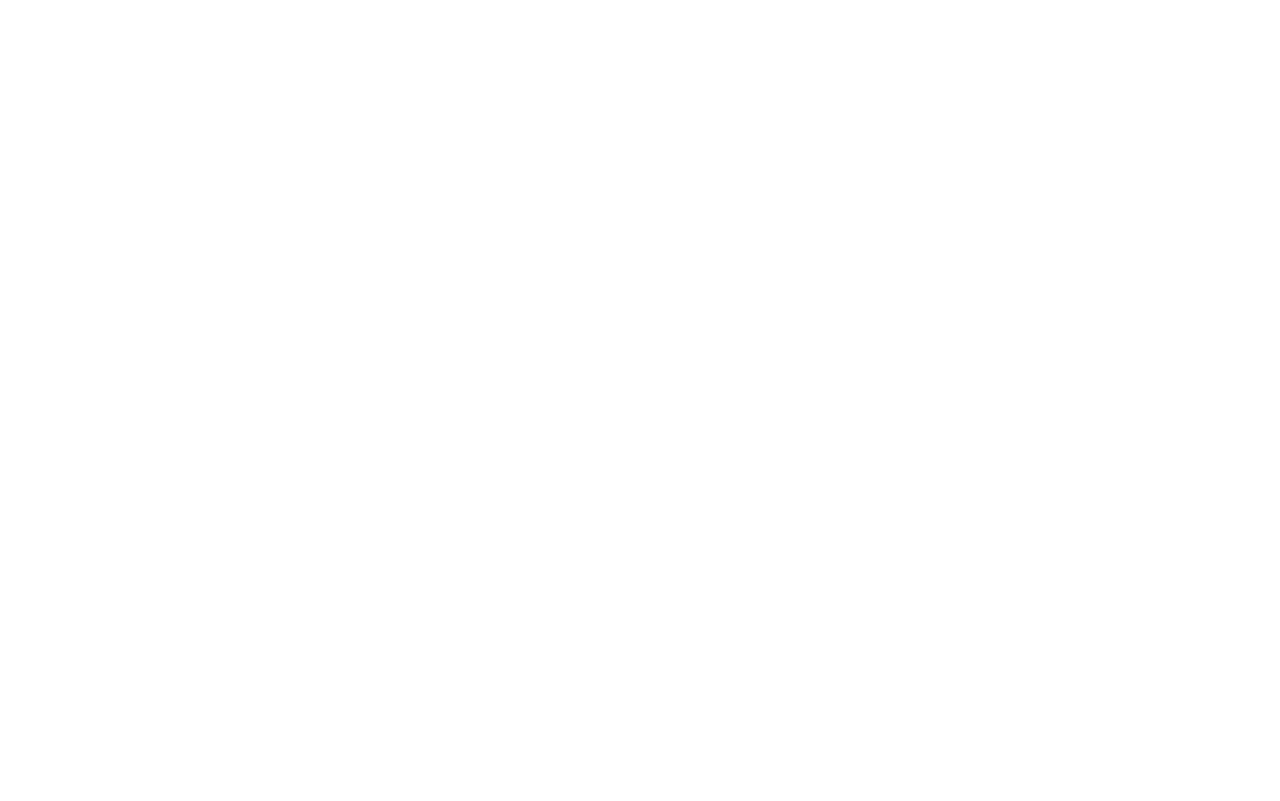
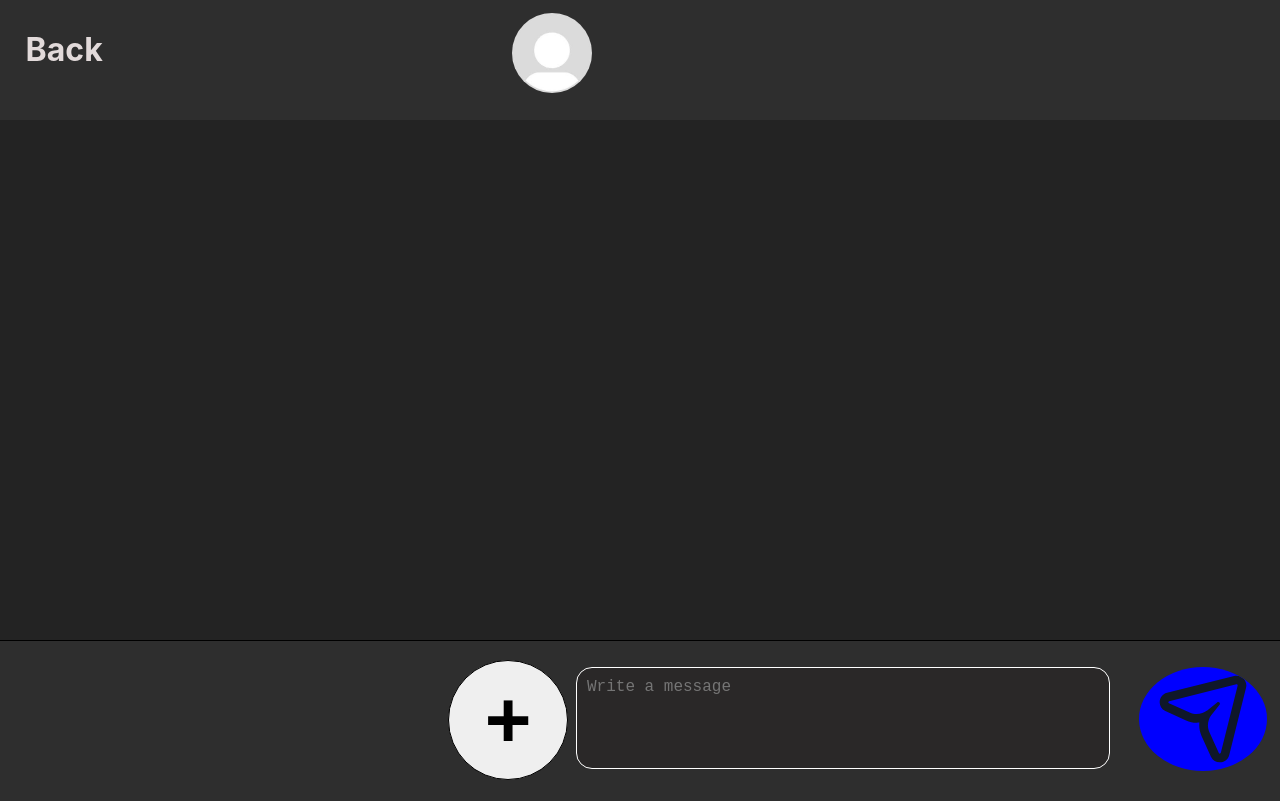
Before and after one commit to Bebo561/Vue-Chat-App, a Vue app in the folder Frontend/: page /Messages in a window 1280 px wide. Before the commit this address had no page. Built offline with nearby package versions, Linux system fonts and the light colour scheme.

Commit message:
Added routing to messages page

```diff
--- /dev/null
+++ b/Frontend/src/components/Messages.vue
@@ -0,0 +1,138 @@
+<template>
+    <div id ="MessageHeader">
+        <h1 id="BackButton"> Back </h1>
+        <img src="src/assets/Default.jpg" alt="Profile Picture" id="HeaderImage"/>
+        <h3 id="HeaderUser">{{ Header.HeaderUser }}</h3>
+    </div>
+    <div id="MessageSection">
+
+    </div>
+    <div id="MessageCreateArea">
+        <textarea id="MessageWrite" placeholder="Write a message" maxlength="250"></textarea>
+        <svg width="800px" height="800px" viewBox="0 0 24 24" fill="none" id="SendButton" xmlns="http://www.w3.org/2000/svg">
+            <path fill-rule="evenodd" clip-rule="evenodd" d="M19.2111 2.06722L3.70001 5.94499C1.63843 6.46039 1.38108 9.28612 3.31563 10.1655L8.09467 12.3378C9.07447 12.7831 10.1351 12.944 11.1658 12.8342C11.056 13.8649 11.2168 14.9255 11.6622 15.9053L13.8345 20.6843C14.7139 22.6189 17.5396 22.3615 18.055 20.3L21.9327 4.78886C22.3437 3.14517 20.8548 1.6563 19.2111 2.06722ZM8.92228 10.517C9.85936 10.943 10.9082 10.9755 11.8474 10.6424C12.2024 10.5165 12.5417 10.3383 12.8534 10.1094C12.8968 10.0775 12.9397 10.0446 12.982 10.0108L15.2708 8.17974C15.6351 7.88831 16.1117 8.36491 15.8202 8.7292L13.9892 11.018C13.9553 11.0603 13.9225 11.1032 13.8906 11.1466C13.6617 11.4583 13.4835 11.7976 13.3576 12.1526C13.0244 13.0918 13.057 14.1406 13.4829 15.0777L15.6552 19.8567C15.751 20.0673 16.0586 20.0393 16.1147 19.8149L19.9925 4.30379C20.0372 4.12485 19.8751 3.96277 19.6962 4.00751L4.18509 7.88528C3.96065 7.94138 3.93264 8.249 4.14324 8.34473L8.92228 10.517Z" fill="#0F1729"/>
+        </svg>
+        <button id="SendImage">+</button>
+    </div>
+
+</template>
+<style scoped>
+    #MessageHeader{
+        background-color: rgb(46, 46, 46);
+        position: absolute;
+        top: 0;
+        left: 0;
+        height: 15%;
+        width: 100vw;
+        border-bottom: 1px solid black;
+    }
+    #BackButton{
+        color: rgb(226, 218, 218);
+        height: 2rem;
+        margin-left: 2%;
+        margin-top: 2%;
+        width: 5%;
+        height: 5vh;
+    }
+    #HeaderImage{
+        height: 10vh;
+        margin-left: 40vw;
+        margin-top: 1%;
+        top: 0;
+        position: absolute;
+        border-radius: 50%;
+    }
+    #HeaderUser{
+        color: rgb(226, 218, 218);
+        font-size: 2rem;
+        position: absolute;
+        margin-left: 48vw;
+        top: 0;
+    }
+    #BackButton:hover{
+        color: blue;
+        cursor: pointer;
+    }
+    #MessageSection{
+        background-color: rgb(35, 35, 35);
+        position: absolute;
+        top: 0;
+        left: 0;
+        margin-top: 15vh;
+        height: 65%;
+        width: 100vw;
+    }
+    #MessageCreateArea{
+        background-color: rgb(46, 46, 46);
+        position: absolute;
+        top: 0;
+        left: 0;
+        margin-top: 80vh;
+        height: 20%;
+        width: 100vw;
+        border-top: 1px solid black;
+    }
+    #MessageWrite{
+        height: 10vh;
+        width: 40vw;
+        font-size: 1rem;
+        border: 1px solid white;
+        background-color: rgb(42, 40, 40);
+        font-weight: 500;
+        color: rgb(226, 218, 218);
+        border-radius: 16px;
+        position: absolute;
+        margin-left: 45vw;
+        margin-top: 2%;
+        resize: none;
+        padding: 10px;
+    }
+    #SendButton{
+        height: 13vh;
+        width: 16vh;
+        position: absolute;
+        margin-left: 89vw;
+        margin-top: 2%;
+        background-color: blue;
+        border-radius: 50%;
+    }
+    #SendButton:hover{
+        background-color: white;
+        transition: 0.3 ease;
+        cursor: pointer;
+    }
+    #SendImage{
+        position: absolute;
+        height: 15vh;
+        width: 15vh;
+        border-radius: 50%;
+        border: 1px solid black;
+        margin-top: 1.5%;
+        margin-left: 35vw;
+        font-size: 5rem;
+        font-weight: 600;
+    }
+    #SendImage:hover{
+        background-color: black;
+        color: white;
+        transition: 0.3s ease;
+        cursor: pointer;
+    }
+</style>
+
+<script lang="ts">
+    export default {
+  mounted() {
+    var x = this.$route.query.User;
+
+    },
+    data() {
+        return {
+            Header:{
+                HeaderUser: this.$route.query.User,
+                HeaderPhoto: null,
+            },
+        }
+    }
+}
+</script>
--- a/Frontend/src/main.ts
+++ b/Frontend/src/main.ts
@@ -5,6 +5,7 @@
 import SignUp from './components/SignUp.vue'
 import Contacts from './components/Contacts.vue'
 import Settings from './components/Settings.vue'
+import Messages from './components/Messages.vue'
 
 import { createRouter, createWebHistory } from 'vue-router'
 
@@ -12,7 +13,8 @@
     { path: '/', component: Login },
     {path: '/SignUp', component: SignUp},
     {path: '/Contacts', component: Contacts},
-    {path: '/Account', component: Settings}
+    {path: '/Account', component: Settings},
+    {path: '/Messages', component: Messages, name: 'Messages', query: {User: ''}},
 ]
 
 
```
Also changed, not shown: Frontend/src/components/Contacts.vue (+18 -11 lines), Frontend/src/assets/send.svg (added), 1 other file (tests, documents, lock files or other folders).
